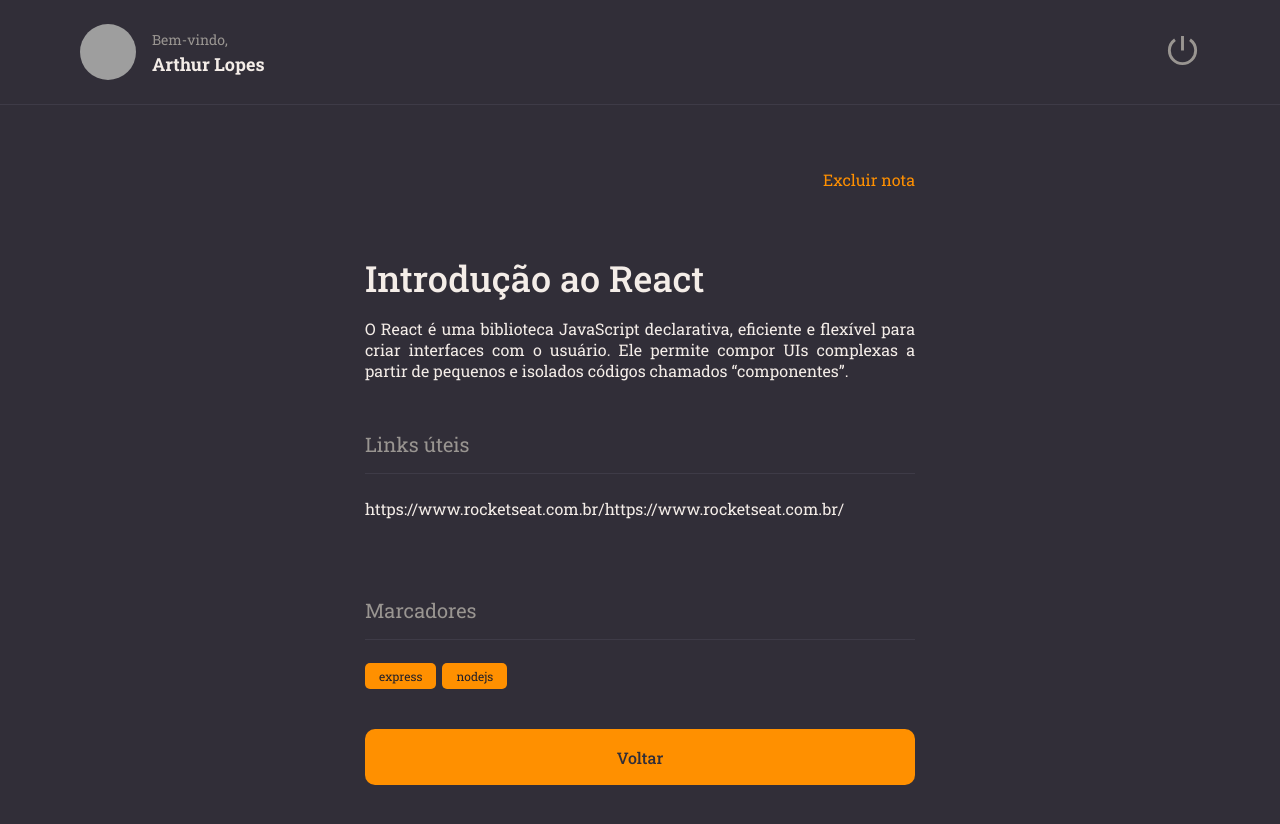
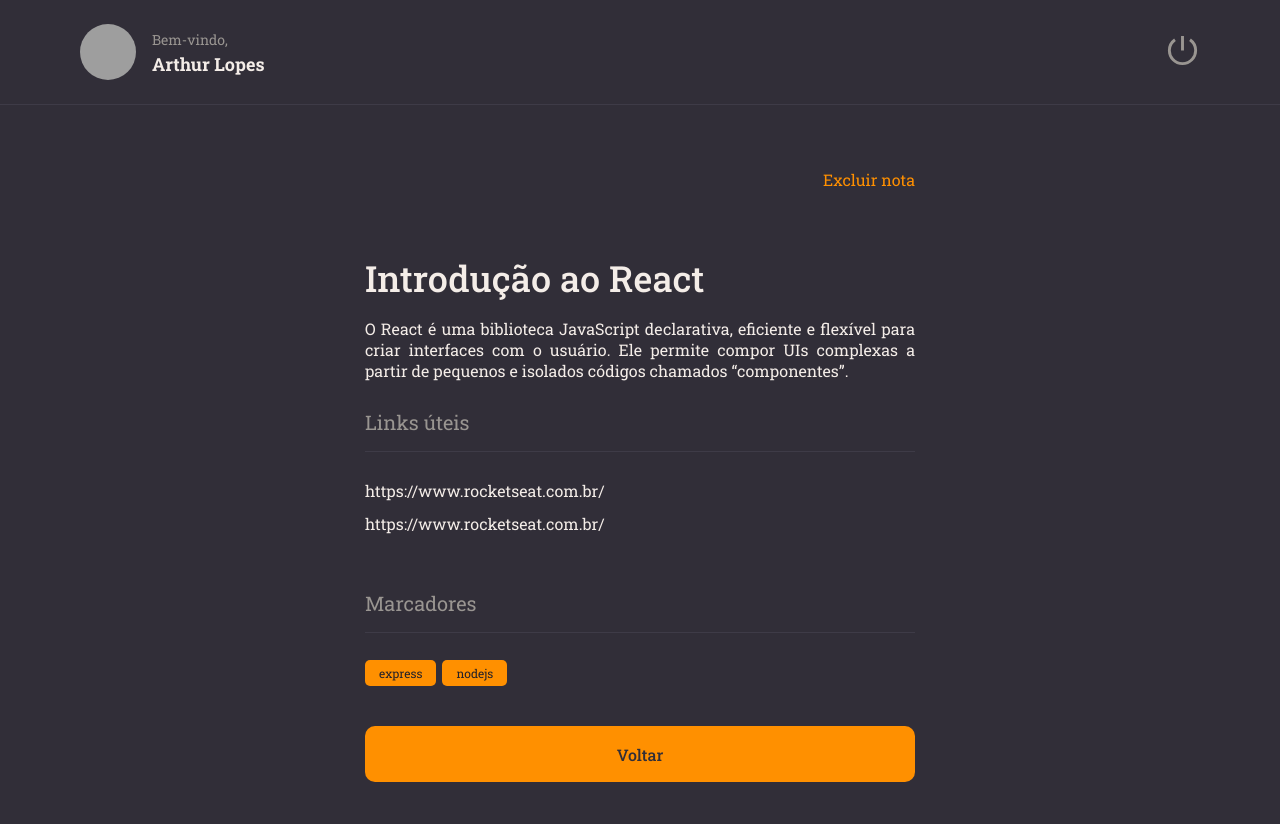
Before and after one commit to arthurlopesr/rocketnotes, a React (Vite) app: page / in a window 1280 px wide. Shown: the top 824 px of the page. Built offline with nearby package versions, Linux system fonts and the light colour scheme; grey boxes are pictures that could not be loaded.

Commit message:
settings detail page

```diff
--- a/src/components/Section/styles.js
+++ b/src/components/Section/styles.js
@@ -1,7 +1,7 @@
 import { styled } from 'styled-components'
 
 export const Container = styled.section`
-    margin: 50px 0 28px;
+    margin: 28px 0;
 
     > h2 {
         border-bottom-width: 1px;
@@ -9,7 +9,7 @@ export const Container = styled.section`
         border-bottom-color: ${({ theme }) => theme.COLORS.BACKGROUND_700};
 
         padding-bottom: 16px;
-        margin-bottom: 24px;
+        margin-bottom: 28px;
 
         color: ${({ theme }) => theme.COLORS.GRAY_100};
         font-size: 20px;
--- a/src/pages/Details/Details.jsx
+++ b/src/pages/Details/Details.jsx
@@ -26,6 +26,8 @@ export function Details() {
             <Links>
               <li>
                 <a href="#">https://www.rocketseat.com.br/</a>
+              </li>
+              <li>
                 <a href="#">https://www.rocketseat.com.br/</a>
               </li>
             </Links>
```
